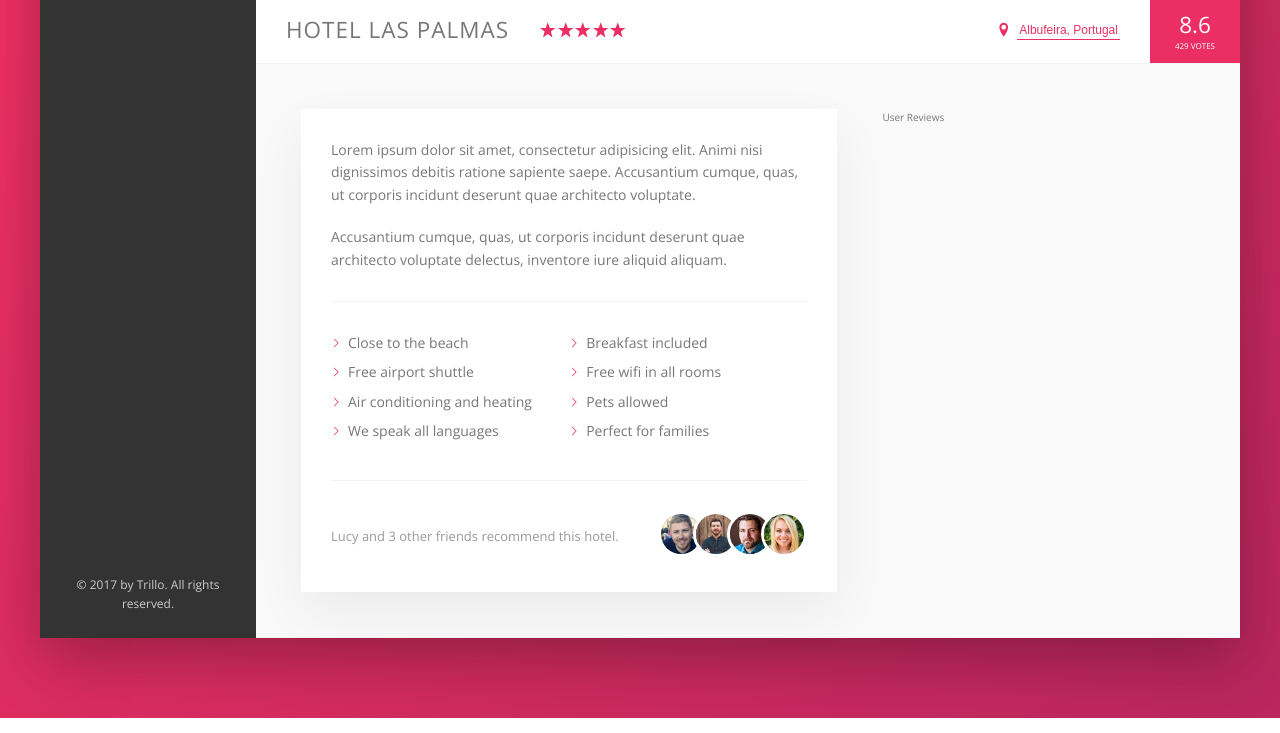
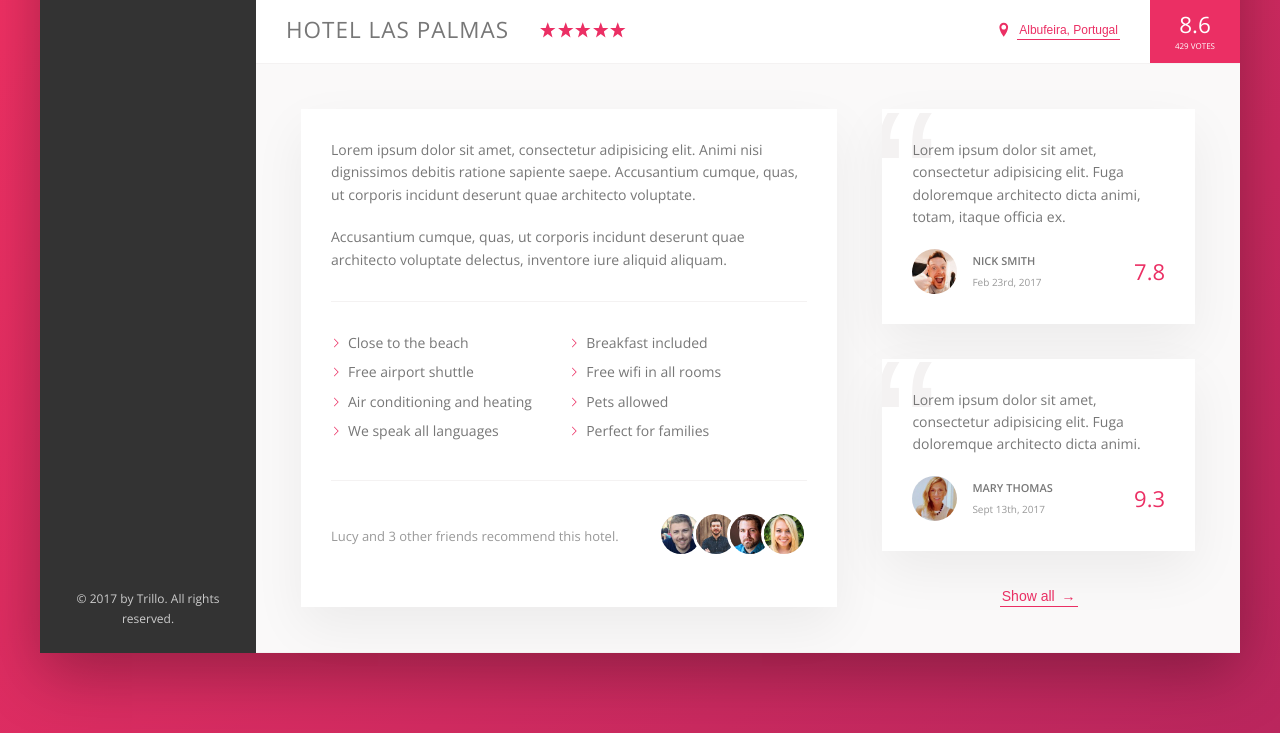
Before and after one commit to AllyssonAlas/trillo, a website: page index.html in a window 1280 px wide. Shown: the part 538-1271 px from the top of the page. Drawn offline with nearby package versions, Linux system fonts and the light colour scheme.

Commit message:
building and styling the review component

```diff
--- a/index.html
+++ b/index.html
@@ -160,7 +160,34 @@
               </div>
             </div>
             <div class="user-reviews">
-              User Reviews
+              <figure class="review">
+                <blockquote class="review__text">
+                  Lorem ipsum dolor sit amet, consectetur adipisicing elit. Fuga doloremque architecto dicta animi,
+                  totam, itaque officia ex.
+                </blockquote>
+                <figcaption class="review__user">
+                  <img src="img/user-1.jpg" alt="User 1" class="review__photo" />
+                  <div class="review__user-box">
+                    <p class="review__user-name">Nick Smith</p>
+                    <p class="review__user-date">Feb 23rd, 2017</p>
+                  </div>
+                  <div class="review__rating">7.8</div>
+                </figcaption>
+              </figure>
+              <figure class="review">
+                <blockquote class="review__text">
+                  Lorem ipsum dolor sit amet, consectetur adipisicing elit. Fuga doloremque architecto dicta animi.
+                </blockquote>
+                <figcaption class="review__user">
+                  <img src="img/user-2.jpg" alt="User 1" class="review__photo" />
+                  <div class="review__user-box">
+                    <p class="review__user-name">Mary Thomas</p>
+                    <p class="review__user-date">Sept 13th, 2017</p>
+                  </div>
+                  <div class="review__rating">9.3</div>
+                </figcaption>
+              </figure>
+              <button class="btn-inline">Show all <span>&rarr;</span></button>
             </div>
           </div>
         </main>
--- a/sass/_components.scss
+++ b/sass/_components.scss
@@ -268,13 +268,22 @@
   cursor: pointer;
   transition: all 0.2s;
 
+  & span {
+    margin-left: 3px;
+    transition: margin-left 0.2s;
+  }
+
   &:hover {
     color: var(--color-grey-dark-1);
-    animation: pulsate 1s infinite;
+
+    span {
+      margin-left: 8px;
+    }
   }
 
   &:focus {
     outline: none;
+    animation: pulsate 1s infinite;
   }
 }
 
@@ -351,9 +360,6 @@
     margin-right: auto;
   }
 
-  &__friends {
-  }
-
   &__photo {
     box-sizing: content-box;
     height: 4rem;
@@ -366,3 +372,66 @@
     }
   }
 }
+
+/////////////////////////////////////////////////////////////
+// REVIEW
+.review {
+  background-color: rgba(255, 255, 255, 1);
+  box-shadow: var(--shadow-light);
+  padding: 3rem;
+  margin-bottom: 3.5rem;
+  position: relative;
+  overflow: hidden;
+
+  &__text {
+    margin-bottom: 2rem;
+    z-index: 10;
+    position: relative;
+  }
+
+  &__user {
+    display: flex;
+    align-items: center;
+  }
+
+  &__photo {
+    height: 4.5rem;
+    width: 4.5rem;
+    border-radius: 50%;
+    margin-right: 1.5rem;
+  }
+
+  &__user-box {
+    margin-right: auto;
+  }
+
+  &__user-name {
+    font-size: 1.1rem;
+    font-weight: 600;
+    text-transform: uppercase;
+    margin-bottom: 0.4rem;
+  }
+
+  &__user-date {
+    font-size: 1rem;
+    color: var(--color-grey-dark-3);
+  }
+
+  &__rating {
+    color: var(--color-primary);
+    font-size: 2.2rem;
+    font-weight: 300;
+  }
+
+  &::before {
+    content: "\201C";
+    position: absolute;
+    top: -2.75rem;
+    left: -1rem;
+    line-height: 1;
+    font-size: 20rem;
+    color: var(--color-grey-light-2);
+    font-family: sans-serif;
+    z-index: 1;
+  }
+}
--- a/sass/_layout.scss
+++ b/sass/_layout.scss
@@ -35,6 +35,7 @@
 }
 
 .detail {
+  font-size: 1.4rem;
   display: flex;
   padding: 4.5rem;
   background-color: var(--color-grey-light-1);
@@ -42,7 +43,6 @@
 }
 
 .description {
-  font-size: 1.4rem;
   background-color: rgba(255, 255, 255, 1);
   box-shadow: var(--shadow-light);
   padding: 3rem;
@@ -52,4 +52,7 @@
 
 .user-reviews {
   flex: 1;
+  display: flex;
+  flex-direction: column;
+  align-items: center;
 }
```
Also changed, not shown: css/style.css.
